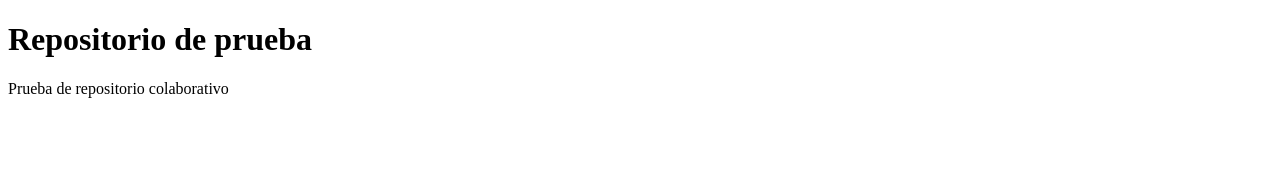
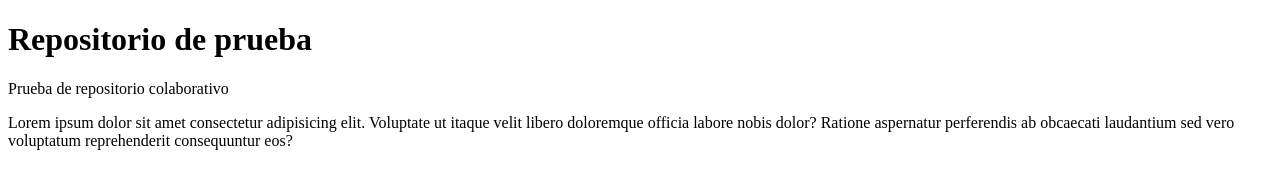
Before and after one commit to luifgt/testPruebaMarlon, a plain HTML site: page index.html in a window 1280 px wide. Drawn offline with Linux system fonts and the light colour scheme.

Commit message:
modificación dos index

```diff
--- a/index.html
+++ b/index.html
@@ -9,5 +9,6 @@
 <body>
     <h1>Repositorio de prueba</h1>
     <p>Prueba de repositorio colaborativo</p>
+    <p>Lorem ipsum dolor sit amet consectetur adipisicing elit. Voluptate ut itaque velit libero doloremque officia labore nobis dolor? Ratione aspernatur perferendis ab obcaecati laudantium sed vero voluptatum reprehenderit consequuntur eos?</p>
 </body>
 </html>
```
